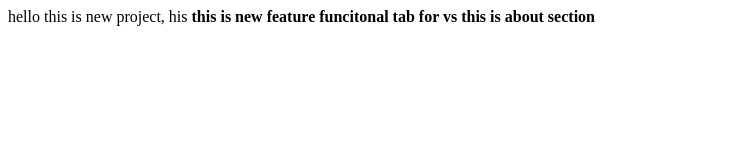
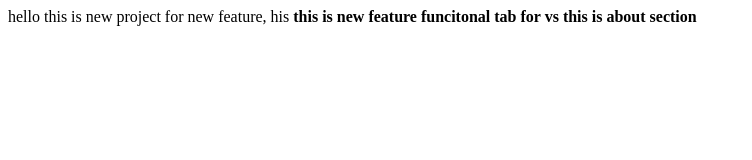
Before and after one commit to gaurav24bisht/GitRepoTutorial, a plain HTML site: page MyProject/index.html in a window 1280 px wide. Shown: the whole page, without its empty margins (0-752 px from the left). Drawn offline with Linux system fonts and the light colour scheme.

```diff
--- a/MyProject/index.html
+++ b/MyProject/index.html
@@ -7,7 +7,7 @@
     <title>Document</title>
   </head>
   <body>
-    hello this is new project, his
+    hello this is new project for new feature, his
     <b>this is new feature funcitonal tab for vs</b>
     <b>this is about section</b>
   </body>
```
